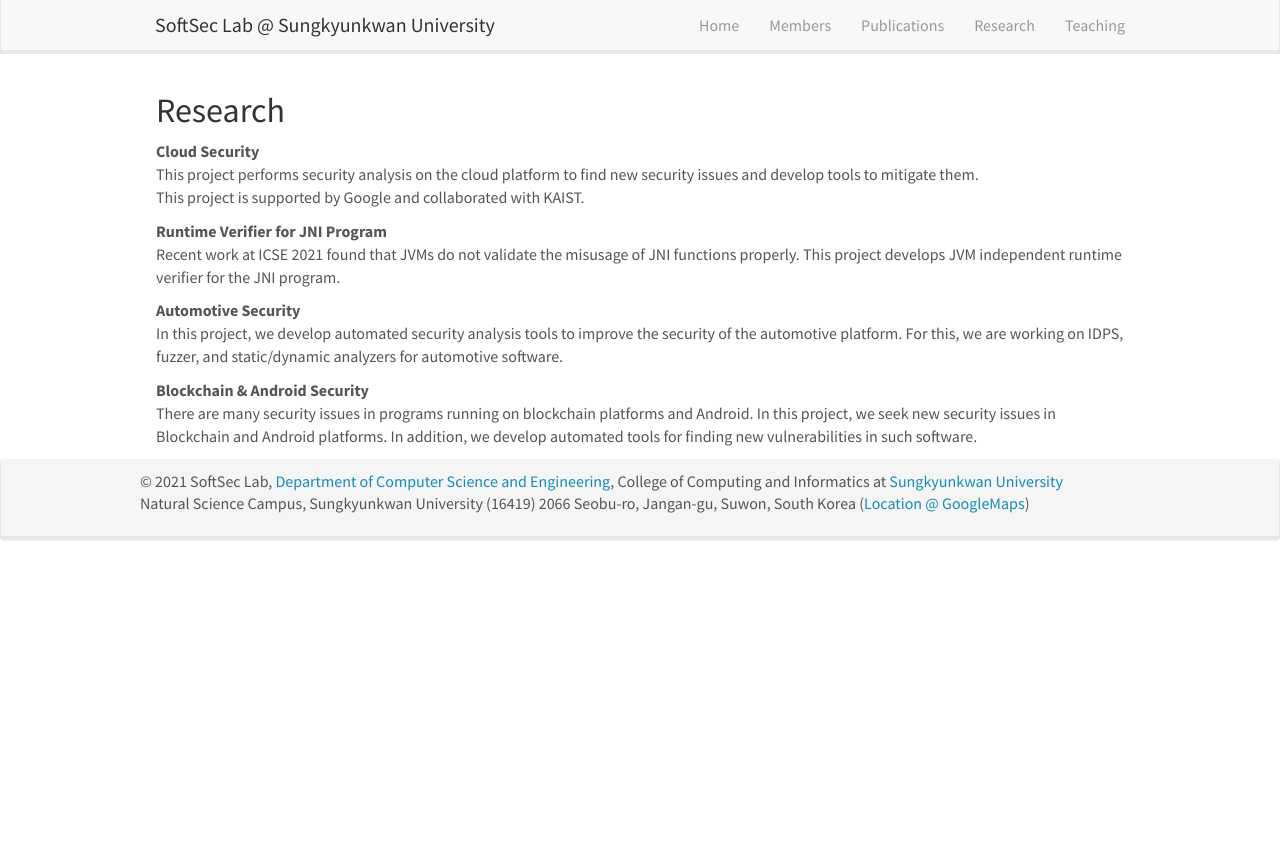
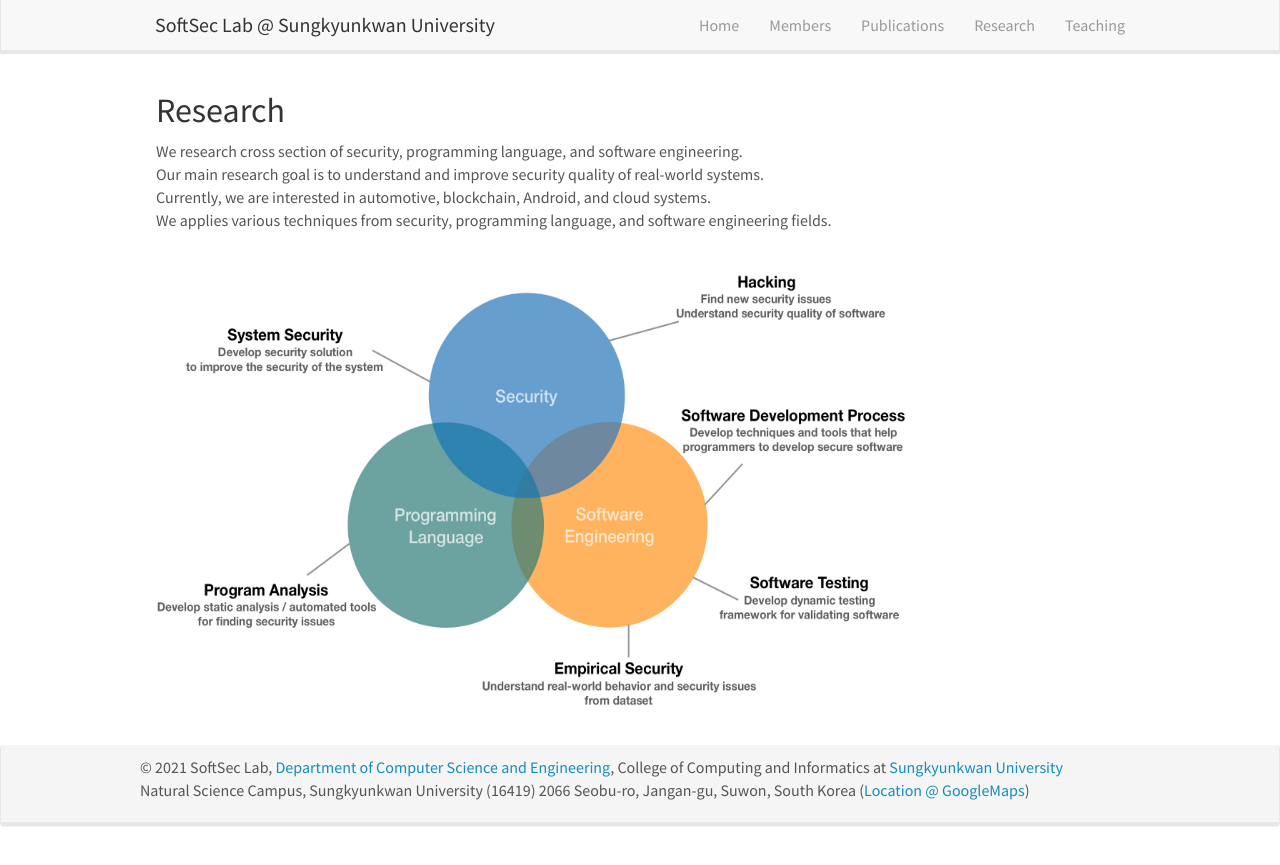
Before and after one commit to softsec-lab/softsec-lab.github.io, a Jekyll site: the page built from _pages/research.md, in a window 1280 px wide. Shown: the top 865 px of the page. Built offline with Jekyll 4.4.1, drawn with Linux system fonts in a browser that asks for light colours; nearby versions of some CDN libraries.

Commit message:
update research section

```diff
--- a/_pages/research.md
+++ b/_pages/research.md
@@ -7,7 +7,18 @@ permalink: /research/
 ---
 
 ## Research
+We research cross section of security, programming language, and software engineering.<br>
+Our main research goal is to understand and improve security quality of real-world systems.<br>
+Currently, we are interested in automotive, blockchain, Android, and cloud systems. <br>
+We applies various techniques from security, programming language, and software engineering fields.
 
+
+<div>
+<img src="{{ site.url }}{{ site.baseurl }}/images/research.jpg" width="750" height="450" />
+</div>
+
+
+<!---
 **Cloud Security**<br>
 This project performs security analysis on the cloud platform
 to find new security issues and develop tools to mitigate them. <br>
@@ -25,3 +36,4 @@ For this, we are working on IDPS, fuzzer, and static/dynamic analyzers for autom
 There are many security issues in programs running on blockchain platforms and Android.
 In this project, we seek new security issues in Blockchain and Android platforms.
 In addition, we develop automated tools for finding new vulnerabilities in such software.
+--->
```
Also changed, not shown: images/research.jpg (added), 1 other file.
